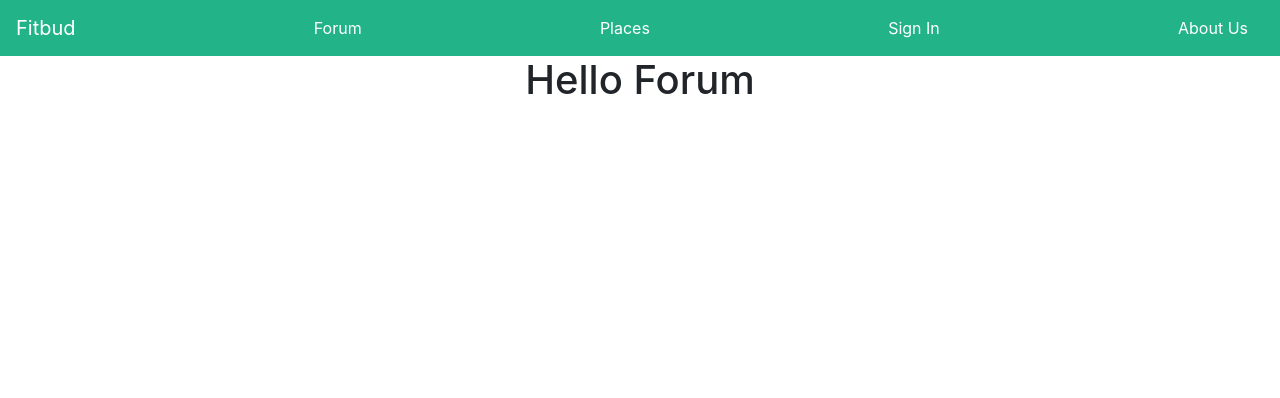
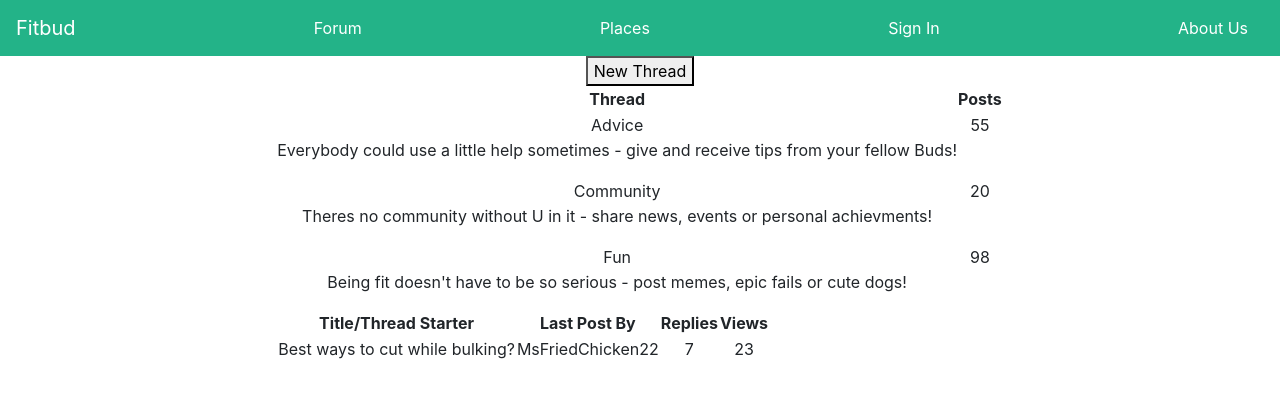
Before and after one commit to CUNYTechPrep/project-starter, a React (Create React App) app in the folder client/: page /forum in a window 1280 px wide. Shown: the top 398 px of the page. Built offline with nearby package versions, Linux system fonts and the light colour scheme.

Commit message:
Add ForumPage components
- Added ThreadTable, ThreadTableRow, ThreadStarterTable & ThreadStarterTableRow components
- Implemented general table-components layouts

```diff
--- /dev/null
+++ b/client/src/components/ThreadStarterTable.js
@@ -0,0 +1,14 @@
+import React from 'react';
+import ThreadStarterTableRow from './ThreadStarterTableRow';
+
+function ThreadStarterTable(props) {
+  return (
+    <section>
+      <table>
+        <ThreadStarterTableRow />
+      </table>
+    </section>
+  );
+}
+
+export default ThreadStarterTable;
--- /dev/null
+++ b/client/src/components/ThreadStarterTableRow.js
@@ -0,0 +1,22 @@
+import React from 'react';
+
+function ThreadStarterTableRow(props) {
+  return (
+    <>
+      <tr>
+        <th> Title/Thread Starter</th>
+        <th> Last Post By</th>
+        <th> Replies</th>
+        <th> Views</th>
+      </tr>
+      <tr>
+        <td>Best ways to cut while bulking?</td>
+        <td>MsFriedChicken22</td>
+        <td>7</td>
+        <td>23</td>
+      </tr>
+    </>
+  );
+}
+
+export default ThreadStarterTableRow;
--- /dev/null
+++ b/client/src/components/ThreadTable.js
@@ -0,0 +1,14 @@
+import React from 'react';
+import ThreadRow from './ThreadTableRow';
+
+function ThreadTable(props) {
+  return (
+    <section>
+      <table>
+        <ThreadRow />
+      </table>
+    </section>
+  );
+}
+
+export default ThreadTable;
--- /dev/null
+++ b/client/src/components/ThreadTableRow.js
@@ -0,0 +1,38 @@
+import React from 'react';
+
+function ThreadRow(props) {
+  return (
+    <>
+      <tr>
+        <th>Thread</th>
+        <th>Posts</th>
+      </tr>
+      <tr>
+        <td>Advice</td>
+        <td>55</td>
+      </tr>
+      <p>
+        Everybody could use a little help sometimes - give and receive tips from
+        your fellow Buds!
+      </p>
+      <tr>
+        <td>Community</td>
+        <td>20</td>
+      </tr>
+      <p>
+        Theres no community without U in it - share news, events or personal
+        achievments!
+      </p>
+      <tr>
+        <td>Fun</td>
+        <td>98</td>
+      </tr>
+      <p>
+        Being fit doesn't have to be so serious - post memes, epic fails or cute
+        dogs!
+      </p>
+    </>
+  );
+}
+
+export default ThreadRow;
--- a/client/src/pages/ForumPage.js
+++ b/client/src/pages/ForumPage.js
@@ -1,9 +1,21 @@
 import React from 'react';
+import ThreadStarterTable from '../components/ThreadStarterTable';
+import ThreadTable from '../components/ThreadTable';
 
+//HIERARCHY//
+// -ForumPage
+/// -ThreadTable
+//// -ThreadRow
 function ForumPage(props) {
   return (
     <div>
-      <h1>Hello Forum</h1>
+      <button>New Thread</button>
+      <section>
+        <ThreadTable />
+      </section>
+      <section>
+        <ThreadStarterTable />
+      </section>
     </div>
   );
 }
```
